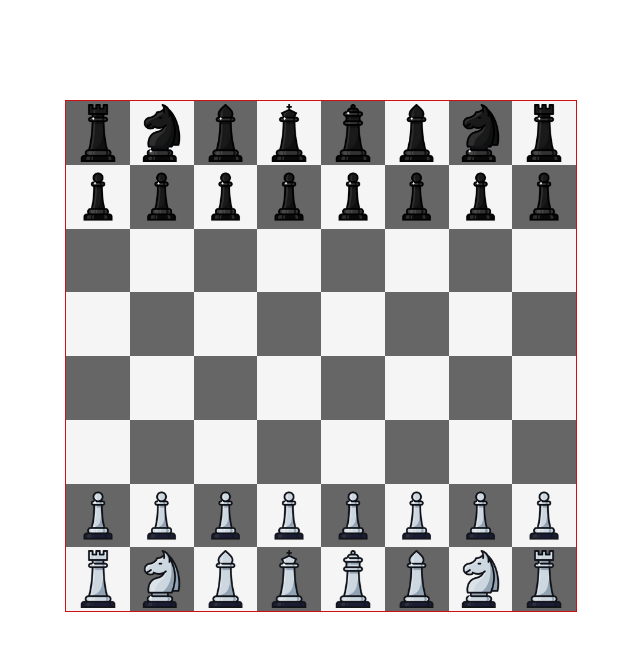
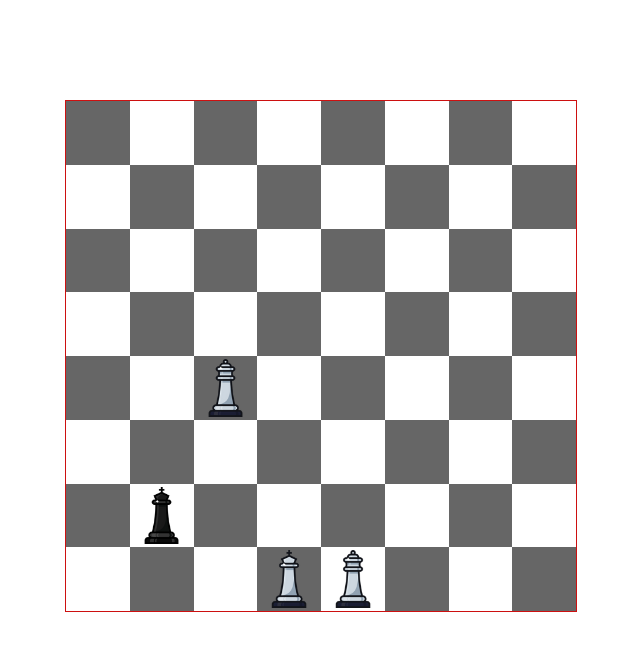
Before and after one commit to abeshahsan/chess, a React (Vite) app: page / in a window 1280 px wide. Shown: the top 650 px of the page, without its empty margins (319-959 px from the left). Built offline with nearby package versions, Linux system fonts and the light colour scheme.

Commit message:
nothing's working T_T

```diff
--- a/src/App.jsx
+++ b/src/App.jsx
@@ -2,81 +2,112 @@ import "bootstrap/dist/css/bootstrap.min.css"
 import "./App.css"
 
 import Grid from "./GridComponents/grid";
-import ChessboardContext from "./contexts/chessboard-context";
-import { useContext, useState } from "react";
-import { BlackBishop, BlackKing, BlackKnight, BlackPawn, BlackQueen, BlackRook, WhiteBishop, WhiteKing, WhiteKnight, WhitePawn, WhiteQueen, WhiteRook } from "./pieces/pieces";
+import { ChessboardContext, OccupiedBlockedCells } from "./contexts/chessboard-context";
+import { useRef, useState } from "react";
+import { BlackKing, WhiteKing, WhiteQueen } from "./pieces/pieces";
 
 const App = () => {
-    let [gridMatrix, setGridMatrix] = useState(
-    new Array(8)
-        .fill().map(() => new Array(8).fill(null)));
+    let [gridMatrix, setGridMatrix] = useState(new Array(8).fill().map(() => new Array(8).fill(null)));
 
-    for (let i = 0; i < 8; i++) {
-        gridMatrix[1][i] = {
-            pieceComponent: <BlackPawn/>,
-            pieceType: "black",
-            pieceLogic: "blackPawn"
+    let occupiedCells = useRef(new Array(8).fill().map(() => new Array(8).
+        fill({
+            occupied: null,
+            blocked: {}
         }
-    }
+        ).map(obj => ({...obj}))
+        ));
 
-    gridMatrix[0][0] = gridMatrix[0][7] = {
-        pieceComponent: <BlackRook/>,
-        pieceType: "black",
-        pieceLogic: "rook"
-    }
-    gridMatrix[0][1] = gridMatrix[0][6] = {
-        pieceComponent: <BlackKnight/>,
-        pieceType: "black",
-        pieceLogic: "knight"
-    }
-    gridMatrix[0][2] = gridMatrix[0][5] = {
-        pieceComponent: <BlackBishop/>,
-        pieceType: "black",
-        pieceLogic: "bishop"
-    }
-    gridMatrix[0][3] = {
-        pieceComponent: <BlackKing/>,
-        pieceType: "black",
-        pieceLogic: "king"
-    }
-    gridMatrix[0][4] = {
-        pieceComponent: <BlackQueen/>,
-        pieceType: "black",
-        pieceLogic: "queen"
-    }
+    // for (let i = 0; i < 8; i++) {
+    //     gridMatrix[1][i] = {
+    //         pieceComponent: <BlackPawn/>,
+    //         pieceType: "black",
+    //         pieceLogic: "blackPawn"
+    //     }
+    // }
+
+    // gridMatrix[0][0] = gridMatrix[0][7] = {
+    //     pieceComponent: <BlackRook/>,
+    //     pieceType: "black",
+    //     pieceLogic: "rook"
+    // }
+    // gridMatrix[0][1] = gridMatrix[0][6] = {
+    //     pieceComponent: <BlackKnight/>,
+    //     pieceType: "black",
+    //     pieceLogic: "knight"
+    // }
+    // gridMatrix[0][2] = gridMatrix[0][5] = {
+    //     pieceComponent: <BlackBishop/>,
+    //     pieceType: "black",
+    //     pieceLogic: "bishop"
+    // }
+    // gridMatrix[0][3] = {
+    //     pieceComponent: <BlackKing/>,
+    //     pieceType: "black",
+    //     pieceLogic: "king"
+    // }
+    // gridMatrix[0][4] = {
+    //     pieceComponent: <BlackQueen/>,
+    //     pieceType: "black",
+    //     pieceLogic: "queen"
+    // }
 
 
 
 
-    for (let i = 0; i < 8; i++) {
-        gridMatrix[6][i] = {
-            pieceComponent: <WhitePawn/>,
-            pieceType: "white",
-            pieceLogic: "whitePawn"
-        }
+    // for (let i = 0; i < 8; i++) {
+    //     gridMatrix[6][i] = {
+    //         pieceComponent: <WhitePawn/>,
+    //         pieceType: "white",
+    //         pieceLogic: "whitePawn"
+    //     }
+    // }
+
+    // gridMatrix[7][0] = gridMatrix[7][7] = {
+    //     pieceComponent: <WhiteRook/>,
+    //     pieceType: "white",
+    //     pieceLogic: "rook"
+    // }
+    // gridMatrix[7][1] = gridMatrix[7][6] = {
+    //     pieceComponent: <WhiteKnight/>,
+    //     pieceType: "white",
+    //     pieceLogic: "knight"
+    // }
+    // gridMatrix[7][2] = gridMatrix[7][5] = {
+    //     pieceComponent: <WhiteBishop/>,
+    //     pieceType: "white",
+    //     pieceLogic: "bishop"
+    // }
+    // gridMatrix[7][3] = {
+    //     pieceComponent: <WhiteKing/>,
+    //     pieceType: "white",
+    //     pieceLogic: "king"
+    // }
+    // gridMatrix[7][4] = {
+    //     pieceComponent: <WhiteQueen/>,
+    //     pieceType: "white",
+    //     pieceLogic: "queen"
+    // }
+
+    gridMatrix[6][1] = {
+        pieceComponent: <BlackKing/>,
+        ID: "11",
+        pieceType: "black",
+        pieceLogic: "king"
     }
-
-    gridMatrix[7][0] = gridMatrix[7][7] = {
-        pieceComponent: <WhiteRook/>,
+    gridMatrix[4][2] = {
+        ID: "01",
+        pieceComponent: <WhiteQueen/>,
         pieceType: "white",
-        pieceLogic: "rook"
-    }
-    gridMatrix[7][1] = gridMatrix[7][6] = {
-        pieceComponent: <WhiteKnight/>,
-        pieceType: "white",
-        pieceLogic: "knight"
-    }
-    gridMatrix[7][2] = gridMatrix[7][5] = {
-        pieceComponent: <WhiteBishop/>,
-        pieceType: "white",
-        pieceLogic: "bishop"
+        pieceLogic: "queen"
     }
     gridMatrix[7][3] = {
+        ID: "02",
         pieceComponent: <WhiteKing/>,
         pieceType: "white",
         pieceLogic: "king"
     }
     gridMatrix[7][4] = {
+        ID: "03",
         pieceComponent: <WhiteQueen/>,
         pieceType: "white",
         pieceLogic: "queen"
@@ -86,9 +117,11 @@ const App = () => {
         <>
             <div className="main-container">
                 <ChessboardContext.Provider value={gridMatrix}>
-                    <div className="ch-chessboard">
+                    <OccupiedBlockedCells.Provider value={occupiedCells.current}>
+                        <div className="ch-chessboard">
                             <Grid matrix={gridMatrix} />
-                    </div>
+                        </div>
+                    </OccupiedBlockedCells.Provider>
                 </ChessboardContext.Provider>
             </div>
         </>
--- a/src/GridComponents/grid.css
+++ b/src/GridComponents/grid.css
@@ -28,7 +28,7 @@
 }
 
 .casper-cell.white{
-    background-color: whitesmoke;
+    background-color: white;
 }
 
 .casper-cell.black{
--- a/src/GridComponents/grid.jsx
+++ b/src/GridComponents/grid.jsx
@@ -1,8 +1,8 @@
 import "bootstrap/dist/css/bootstrap.min.css"
 import "./grid.css"
-import ChessboardContext from "../contexts/chessboard-context";
+import {ChessboardContext, OccupiedBlockedCells} from "../contexts/chessboard-context";
 import { useContext, useState } from "react";
-import { findValidMoves } from "../pieces/pieces-logics";
+import { findValidMoves, updateOccupiedCells} from "../pieces/pieces-logics";
 
 
 const Grid = ({ matrix }) => {
@@ -11,6 +11,8 @@ const Grid = ({ matrix }) => {
     let [isAnyCellSelected, selectedRow, selectedCol] = selectedCell;
 
     let gridMatrix =  useContext(ChessboardContext)
+
+    let occupiedBlockedCells = useContext(OccupiedBlockedCells);
 
 
     let [validMoves, setValidMoves] = useState({})
@@ -31,6 +33,10 @@ const Grid = ({ matrix }) => {
             if(validMoves[`${selectedRow}${selectedCol}`]) {
                 gridMatrix[selectedRow][selectedCol] = gridMatrix[previousRow][previousCol];
                 gridMatrix[previousRow][previousCol] = null;
+
+
+                //porer kaaj
+                updateOccupiedCells(occupiedBlockedCells, gridMatrix);
             }
         }
         else {
@@ -40,7 +46,7 @@ const Grid = ({ matrix }) => {
             if(!gridMatrix[selectedRow][selectedCol]) isAnyCellSelected = false;
             else {
                 let pieceLogic = gridMatrix[selectedRow][selectedCol].pieceLogic;
-                let validMoves =  findValidMoves[pieceLogic](gridMatrix, selectedRow, selectedCol)
+                let validMoves =  findValidMoves[pieceLogic](gridMatrix, selectedRow, selectedCol, occupiedBlockedCells);
                 setValidMoves(validMoves);
             }
         }
--- a/src/contexts/chessboard-context.jsx
+++ b/src/contexts/chessboard-context.jsx
@@ -1,5 +1,6 @@
 import React from 'react';
 
-const ChessboardContext = React.createContext([]);
+export const ChessboardContext = React.createContext([]);
 
-export default ChessboardContext;
+
+export const OccupiedBlockedCells = React.createContext([]);
--- a/src/pieces/pieces-logics.jsx
+++ b/src/pieces/pieces-logics.jsx
@@ -1,5 +1,8 @@
+import { useContext } from "react";
+import { OccupiedBlockedCells } from "../contexts/chessboard-context";
+
 export const findValidMoves = {
-    "whitePawn": (gridMatrix, currentRow, currentCol) => {
+    "whitePawn": (gridMatrix, currentRow, currentCol, occupiedBlockedCells) => {
         let moveR = [-1, -1, -1];
         let moveC = [ 0, -1,  1];
 
@@ -26,7 +29,7 @@ export const findValidMoves = {
         return validMoves;
     },
 
-    "blackPawn": (gridMatrix, currentRow, currentCol) => {
+    "blackPawn": (gridMatrix, currentRow, currentCol, occupiedBlockedCells) => {
         let moveR = [1,  1,  1];
         let moveC = [0, -1,  1];
 
@@ -52,7 +55,7 @@ export const findValidMoves = {
         return validMoves;
     },
 
-    "knight": (gridMatrix, currentRow, currentCol) => {
+    "knight": (gridMatrix, currentRow, currentCol, occupiedBlockedCells) => {
         let moveR = [-2, -2, 2,  2, -1, -1,  1, 1];
         let moveC = [ 1, -1, 1, -1, -2,  2, -2, 2];
 
@@ -80,7 +83,7 @@ export const findValidMoves = {
         return validMoves;
     },
 
-    "king": (gridMatrix, currentRow, currentCol) => {
+    "king": (gridMatrix, currentRow, currentCol, occupiedBlockedCells) => {
         let moveR = [-1, -1, -1,  1, 1, 1,  0, 0]
         let moveC = [-1,  1,  0, -1, 1, 0, -1, 1]
 
@@ -91,6 +94,15 @@ export const findValidMoves = {
             let validCol = currentCol + moveC[i];
 
             if(validRow < 0 || validRow >= 8 || validCol < 0 || validCol >= 8) {
+                continue;
+            }
+
+            let whichKing = gridMatrix[currentRow][currentCol].pieceType
+
+            if(whichKing == "white" && occupiedBlockedCells[validRow][validCol].blocked["black"]) {
+                continue;
+            }
+            else if(whichKing == "black" && occupiedBlockedCells[validRow][validCol].blocked["white"]) {
                 continue;
             }
 
@@ -108,7 +120,7 @@ export const findValidMoves = {
         return validMoves;
     },
 
-    "bishop": (gridMatrix, currentRow, currentCol) => {
+    "bishop": (gridMatrix, currentRow, currentCol, occupiedBlockedCells) => {
         let moveR = [-1, -1,  1,  1]
         let moveC = [-1,  1, -1,  1]
 
@@ -141,7 +153,7 @@ export const findValidMoves = {
         return validMoves;
     },
 
-    "queen": (gridMatrix, currentRow, currentCol) => {
+    "queen": (gridMatrix, currentRow, currentCol, occupiedBlockedCells) => {
         let moveR = [-1, -1,  -1,  1,  1, 1,  0, 0]
         let moveC = [-1,  1,   0, -1,  1, 0, -1, 1]
 
@@ -174,7 +186,7 @@ export const findValidMoves = {
         return validMoves;
     },
 
-    "rook": (gridMatrix, currentRow, currentCol) => {
+    "rook": (gridMatrix, currentRow, currentCol, occupiedBlockedCells) => {
         let moveR = [-1, 1,  0, 0]
         let moveC = [ 0, 0, -1, 1]
 
@@ -207,3 +219,54 @@ export const findValidMoves = {
         return validMoves;
     },
 }
+
+export let updateOccupiedCells = (occupiedBlockedCells, gridMatrix) => {
+    for(let i = 0; i < 8; i++) {
+        for(let j = 0; j < 8; j++) {
+            occupiedBlockedCells[i][j] = {
+                occupied: null,
+                blocked: {},
+            }
+        }
+    }
+
+    let whiteKingRow, whiteKingCol, blackKingRow, blackKingCol;
+
+    for(let i = 0; i < 8; i++) {
+        for(let j = 0; j < 8; j++) {
+            if(gridMatrix[i][j]) {
+                occupiedBlockedCells[i][j].occupied = gridMatrix[i][j].pieceType;
+
+                let piece = gridMatrix[i][j];
+
+                if(piece.pieceLogic == "king") {
+                    if(piece.pieceType == "white") {
+                        whiteKingRow = i, whiteKingCol = j;
+                    }
+                    else {
+                        blackKingRow = i, blackKingCol = j;
+                    }
+                }
+
+                let valiedMoves = findValidMoves[piece.pieceLogic](gridMatrix, i, j, occupiedBlockedCells);
+
+                for(let key in valiedMoves) {
+                    occupiedBlockedCells[`${key[0]}`][`${key[1]}`].blocked[`${piece.pieceType}`] = true;
+                }
+
+            } else {
+                occupiedBlockedCells[i][j].occupied = null;
+            }
+        }
+    }
+
+    let valiedMoves = findValidMoves["king"](gridMatrix, whiteKingRow, whiteKingCol, occupiedBlockedCells);
+    for(let key in valiedMoves) {
+        occupiedBlockedCells[`${key[0]}`][`${key[1]}`].blocked["white"] = true;
+    }
+    valiedMoves = findValidMoves["king"](gridMatrix, blackKingRow, blackKingCol, occupiedBlockedCells);
+    for(let key in valiedMoves) {
+        occupiedBlockedCells[`${key[0]}`][`${key[1]}`].blocked["black"] = true;
+    }
+
+}
```
